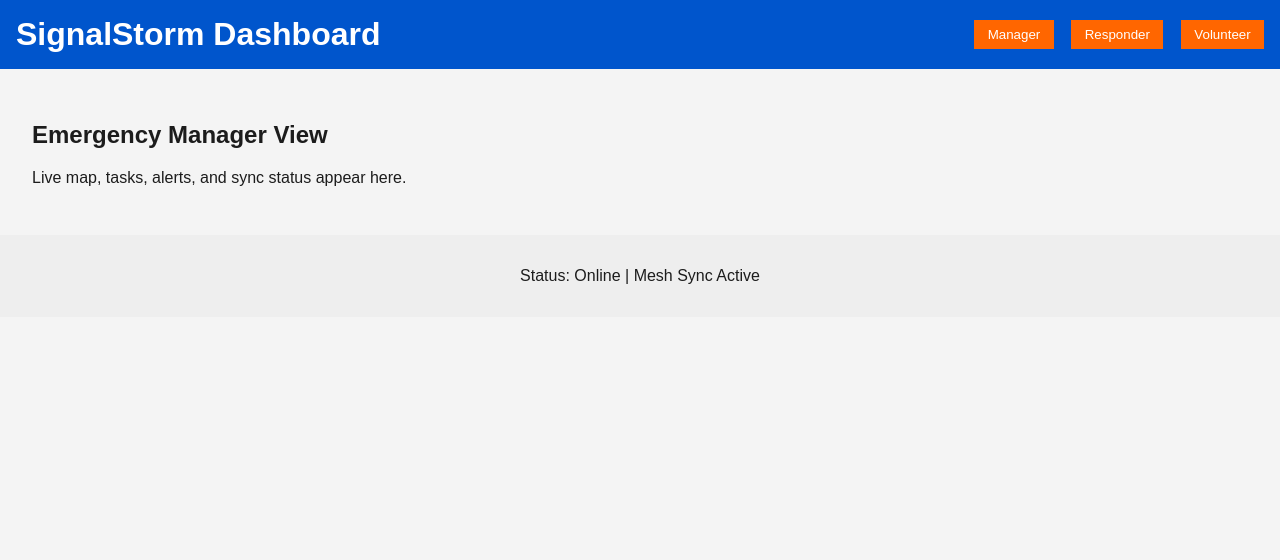
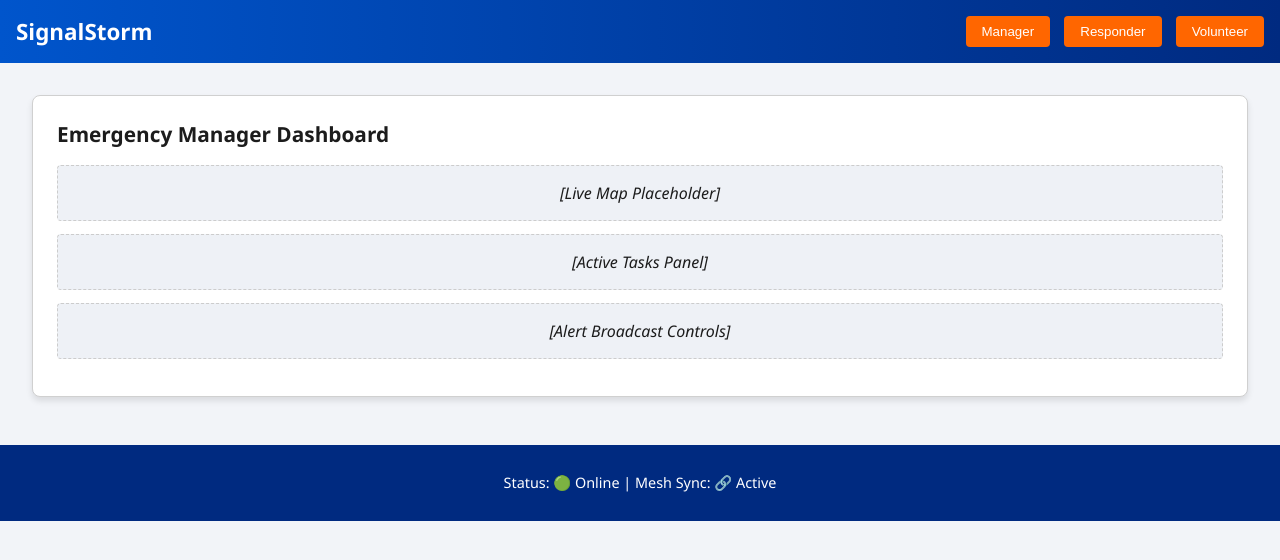
Before and after one commit to WoodyIL/signalstorm-dashboard, a plain HTML site: page index.html in a window 1280 px wide. Drawn offline with Linux system fonts and the light colour scheme.

Commit message:
Add files via upload

```diff
--- a/index.html
+++ b/index.html
@@ -8,7 +8,7 @@
 </head>
 <body>
   <header>
-    <h1>SignalStorm Dashboard</h1>
+    <h1>SignalStorm</h1>
     <nav>
       <button onclick="switchView('manager')">Manager</button>
       <button onclick="switchView('responder')">Responder</button>
@@ -17,20 +17,31 @@
   </header>
   <main>
     <section id="manager" class="view active">
-      <h2>Emergency Manager View</h2>
-      <p>Live map, tasks, alerts, and sync status appear here.</p>
+      <div class="card">
+        <h2>Emergency Manager Dashboard</h2>
+        <div class="placeholder">[Live Map Placeholder]</div>
+        <div class="placeholder">[Active Tasks Panel]</div>
+        <div class="placeholder">[Alert Broadcast Controls]</div>
+      </div>
     </section>
     <section id="responder" class="view">
-      <h2>Responder View</h2>
-      <p>Task checklist and report submission area.</p>
+      <div class="card">
+        <h2>Responder View</h2>
+        <div class="placeholder">[Assigned Tasks List]</div>
+        <div class="placeholder">[Submit Report Button]</div>
+      </div>
     </section>
     <section id="volunteer" class="view">
-      <h2>Volunteer View</h2>
-      <p>Simple guidance and confirmation interface.</p>
+      <div class="card">
+        <h2>Volunteer View</h2>
+        <div class="placeholder">[Checklist Item 1]</div>
+        <div class="placeholder">[Checklist Item 2]</div>
+        <div class="placeholder">[Safe Zone Map]</div>
+      </div>
     </section>
   </main>
   <footer>
-    <p>Status: <span id="status">Online</span> | Mesh Sync Active</p>
+    <p>Status: <span id="status">🟢 Online</span> | Mesh Sync: 🔗 Active</p>
   </footer>
   <script src="scripts.js"></script>
 </body>
--- a/style.css
+++ b/style.css
@@ -1,12 +1,12 @@
 
 body {
-  font-family: Arial, sans-serif;
+  font-family: 'Segoe UI', Tahoma, Geneva, Verdana, sans-serif;
   margin: 0;
-  background: #f4f4f4;
+  background: #f2f4f8;
   color: #1c1c1c;
 }
 header {
-  background: #0055cc;
+  background: linear-gradient(90deg, #0055cc, #002a80);
   color: #fff;
   padding: 1em;
   display: flex;
@@ -15,14 +15,19 @@ header {
 }
 header h1 {
   margin: 0;
+  font-size: 1.4em;
 }
 nav button {
-  margin-left: 1em;
-  padding: 0.5em 1em;
+  margin-left: 0.75em;
+  padding: 0.6em 1.2em;
   background: #ff6600;
   color: #fff;
   border: none;
+  border-radius: 4px;
   cursor: pointer;
+}
+nav button:hover {
+  background: #e65c00;
 }
 main {
   padding: 2em;
@@ -33,8 +38,31 @@ main {
 .view.active {
   display: block;
 }
+.card {
+  background: #fff;
+  border: 1px solid #d0d0d0;
+  border-radius: 8px;
+  padding: 1.5em;
+  margin-bottom: 1em;
+  box-shadow: 0 4px 6px rgba(0,0,0,0.1);
+}
+.card h2 {
+  margin-top: 0;
+  font-size: 1.3em;
+}
+.placeholder {
+  background: #eef1f6;
+  border: 1px dashed #ccc;
+  border-radius: 4px;
+  padding: 1em;
+  margin: 0.8em 0;
+  text-align: center;
+  font-style: italic;
+}
 footer {
-  background: #eee;
+  background: #002a80;
+  color: #fff;
   padding: 1em;
   text-align: center;
+  font-size: 0.9em;
 }
```
